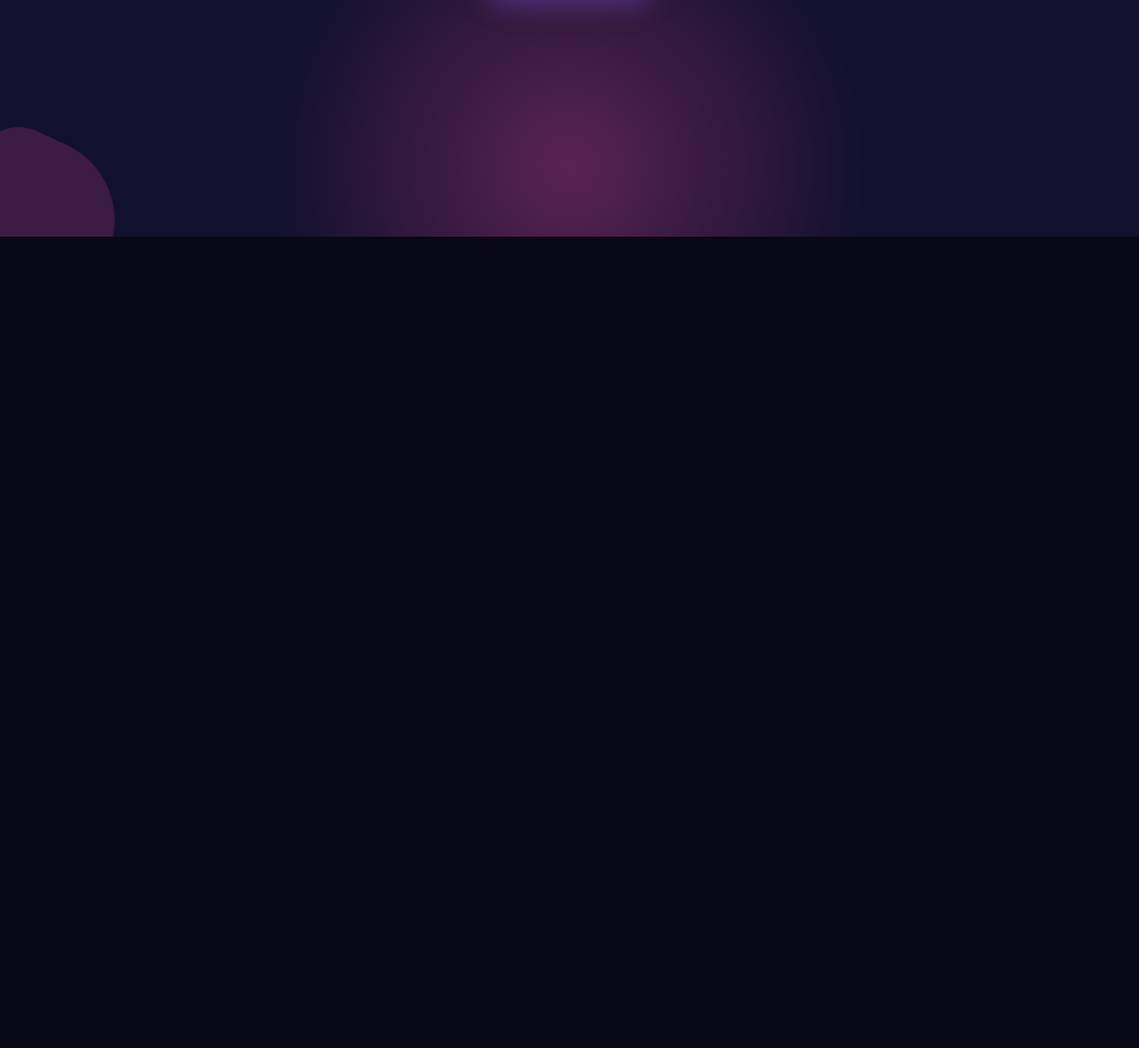
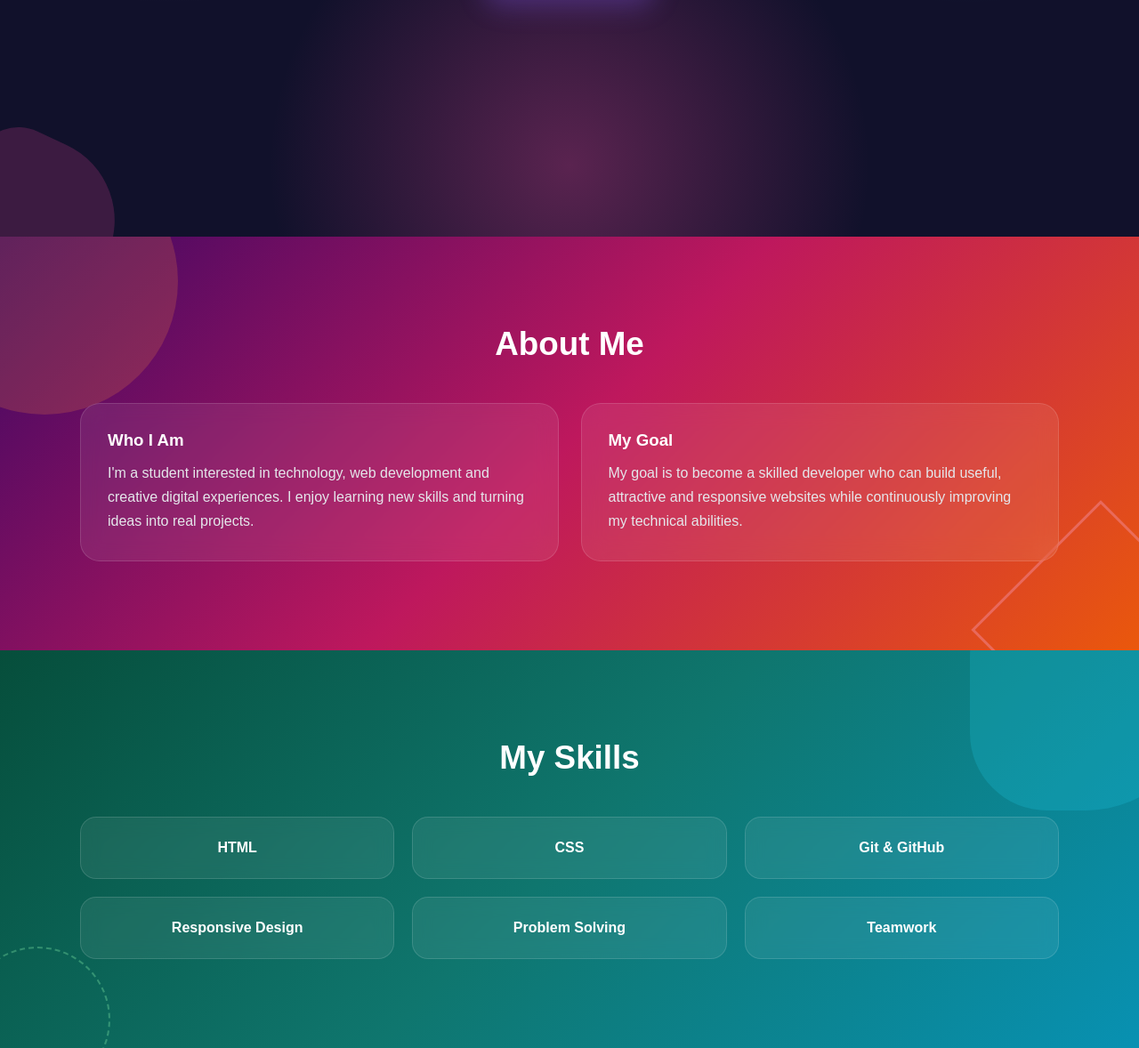
Before and after one commit to Etibenz-oo/marvelous-dev-portfolio, a plain HTML site: page index.html in a window 1280 px wide. Shown: the part 534-1712 px from the top of the page at 89% size. Before the commit the page ends 800 px from the top, so only its background shows below. Drawn offline with Linux system fonts and the light colour scheme.

Commit message:
Add about and skills section

```diff
--- a/index.html
+++ b/index.html
@@ -1,4 +1,4 @@
-<!DOCTYPE html>
+ <!DOCTYPE html>
 <html lang="en">
 <head>
     <meta charset="UTF-8">
@@ -22,16 +22,24 @@
             color: white;
         }
 
+        section {
+            position: relative;
+            overflow: hidden;
+            padding: 100px 20px;
+        }
+
+        .container {
+            width: 90%;
+            max-width: 1100px;
+            margin: auto;
+        }
+
         .hero {
             min-height: 100vh;
             display: flex;
             align-items: center;
             justify-content: center;
             text-align: center;
-            padding: 40px 20px;
-            position: relative;
-            overflow: hidden;
-
             background:
                 radial-gradient(circle at 15% 20%, #8b5cf655, transparent 30%),
                 radial-gradient(circle at 85% 20%, #06b6d455, transparent 30%),
@@ -116,6 +124,126 @@
             box-shadow: 0 0 30px #67e8f9aa;
         }
 
+        .about {
+            background:
+                linear-gradient(135deg, #3b0764, #be185d, #ea580c);
+        }
+
+        .about::before {
+            content: "";
+            position: absolute;
+            width: 300px;
+            height: 300px;
+            background: #fb923c33;
+            border-radius: 50%;
+            top: -100px;
+            left: -100px;
+        }
+
+        .about::after {
+            content: "";
+            position: absolute;
+            width: 200px;
+            height: 200px;
+            border: 3px solid #f9a8d455;
+            transform: rotate(45deg);
+            bottom: -80px;
+            right: -60px;
+        }
+
+        .skills {
+            background:
+                linear-gradient(135deg, #064e3b, #0f766e, #0891b2);
+        }
+
+        .skills::before {
+            content: "";
+            position: absolute;
+            width: 260px;
+            height: 260px;
+            border-radius: 40% 60% 60% 40%;
+            background: #22d3ee33;
+            top: -80px;
+            right: -70px;
+        }
+
+        .skills::after {
+            content: "";
+            position: absolute;
+            width: 160px;
+            height: 160px;
+            border: 2px dashed #86efac55;
+            border-radius: 50%;
+            bottom: -50px;
+            left: -40px;
+        }
+
+        .title {
+            text-align: center;
+            font-size: 2.3rem;
+            margin-bottom: 45px;
+            position: relative;
+            z-index: 2;
+        }
+
+        .cards {
+            display: grid;
+            grid-template-columns: repeat(2, 1fr);
+            gap: 25px;
+            position: relative;
+            z-index: 2;
+        }
+
+        .card {
+            background: #ffffff14;
+            border: 1px solid #ffffff22;
+            padding: 30px;
+            border-radius: 22px;
+            backdrop-filter: blur(12px);
+            transition: 0.3s;
+        }
+
+        .card:hover {
+            transform: translateY(-8px);
+            background: #ffffff20;
+            box-shadow: 0 15px 35px #00000044;
+        }
+
+        .card h3 {
+            margin-bottom: 12px;
+            color: #ffffff;
+        }
+
+        .card p {
+            color: #e5e7eb;
+            line-height: 1.7;
+        }
+
+        .skill-grid {
+            display: grid;
+            grid-template-columns: repeat(3, 1fr);
+            gap: 20px;
+            position: relative;
+            z-index: 2;
+        }
+
+        .skill-card {
+            padding: 25px;
+            text-align: center;
+            border-radius: 18px;
+            background: #ffffff12;
+            border: 1px solid #ffffff22;
+            font-weight: bold;
+            transition: 0.3s;
+            backdrop-filter: blur(10px);
+        }
+
+        .skill-card:hover {
+            transform: scale(1.05);
+            background: linear-gradient(45deg, #06b6d4, #10b981);
+            box-shadow: 0 10px 30px #00000044;
+        }
+
         @keyframes float {
             50% {
                 transform: translateY(-12px);
@@ -128,7 +256,7 @@
             }
         }
 
-        @media (max-width: 600px) {
+        @media (max-width: 700px) {
             .hero h1 {
                 font-size: 2.3rem;
             }
@@ -136,6 +264,11 @@
             .hero img {
                 width: 190px;
                 height: 190px;
+            }
+
+            .cards,
+            .skill-grid {
+                grid-template-columns: 1fr;
             }
         }
     </style>
@@ -160,5 +293,51 @@
         </div>
     </section>
 
+    <section class="about" id="about">
+        <div class="container">
+
+            <h2 class="title">About Me</h2>
+
+            <div class="cards">
+
+                <div class="card">
+                    <h3>Who I Am</h3>
+                    <p>
+                        I'm a student interested in technology, web development
+                        and creative digital experiences. I enjoy learning new
+                        skills and turning ideas into real projects.
+                    </p>
+                </div>
+
+                <div class="card">
+                    <h3>My Goal</h3>
+                    <p>
+                        My goal is to become a skilled developer who can build
+                        useful, attractive and responsive websites while
+                        continuously improving my technical abilities.
+                    </p>
+                </div>
+
+            </div>
+        </div>
+    </section>
+
+    <section class="skills" id="skills">
+        <div class="container">
+
+            <h2 class="title">My Skills</h2>
+
+            <div class="skill-grid">
+                <div class="skill-card">HTML</div>
+                <div class="skill-card">CSS</div>
+                <div class="skill-card">Git & GitHub</div>
+                <div class="skill-card">Responsive Design</div>
+                <div class="skill-card">Problem Solving</div>
+                <div class="skill-card">Teamwork</div>
+            </div>
+
+        </div>
+    </section>
+
 </body>
 </html>
```
